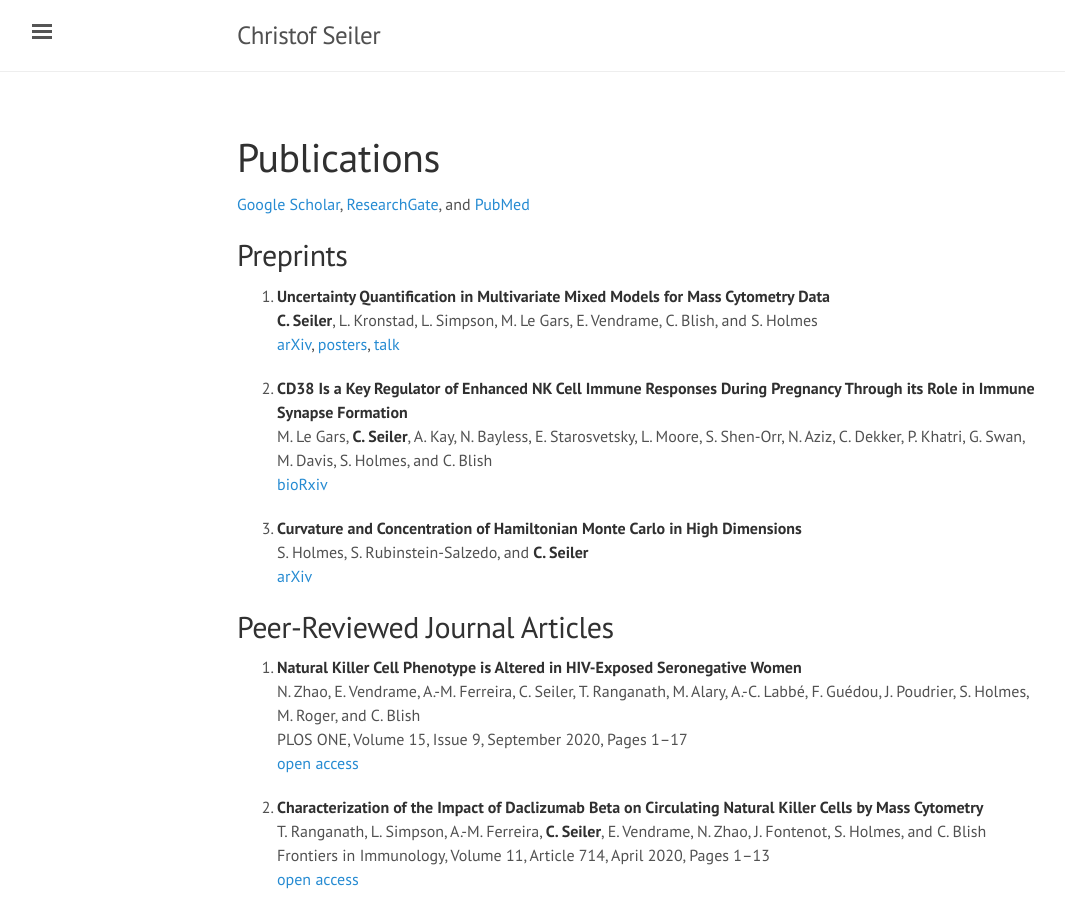
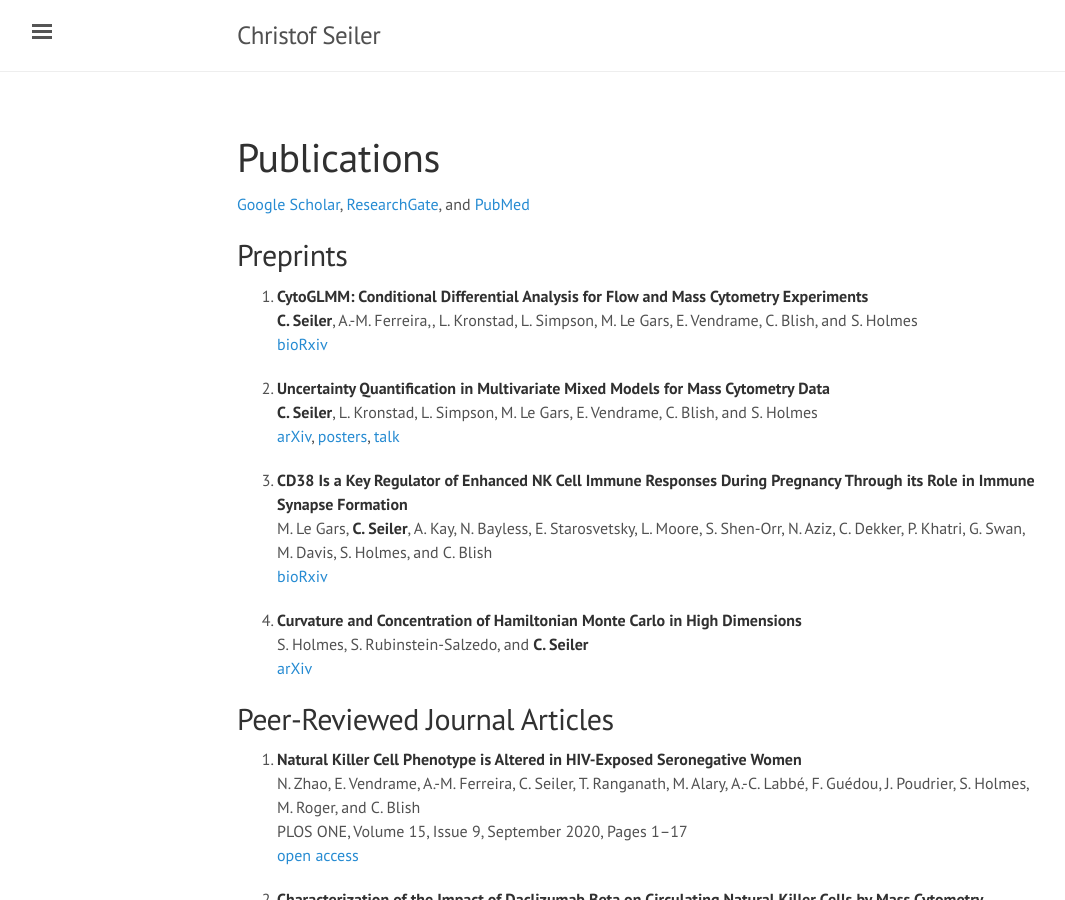
Before and after one commit to ChristofSeiler/ChristofSeiler.github.io, a Jekyll site: the page built from publications.md, in a window 1280 px wide and 900 px high. Shown: the whole window, without its empty margins (3-1068 px from the left). Built offline with Jekyll 4.4.1, drawn with Linux system fonts in a browser that asks for light colours.

Commit message:
added CytoGLMM paper

```diff
--- a/publications.md
+++ b/publications.md
@@ -7,15 +7,19 @@ title: Publications
 
 ## Preprints
 
-1. **Uncertainty Quantification in Multivariate Mixed Models for Mass Cytometry Data** <br>
+1. **CytoGLMM: Conditional Differential Analysis for Flow and Mass Cytometry Experiments** <br>
+**C. Seiler**, A.-M. Ferreira,, L. Kronstad, L. Simpson, M. Le Gars, E. Vendrame, C. Blish, and S. Holmes <br>
+[bioRxiv](https://www.biorxiv.org/content/10.1101/2020.12.09.417584v1)
+
+2. **Uncertainty Quantification in Multivariate Mixed Models for Mass Cytometry Data** <br>
 **C. Seiler**, L. Kronstad, L. Simpson, M. Le Gars, E. Vendrame, C. Blish, and S. Holmes <br>
 [arXiv](http://arxiv.org/abs/1903.07976), [posters](https://doi.org/10.5281/zenodo.2656626), [talk](https://doi.org/10.5281/zenodo.3524019)
 
-2. **CD38 Is a Key Regulator of Enhanced NK Cell Immune Responses During Pregnancy Through its Role in Immune Synapse Formation** <br>
+3. **CD38 Is a Key Regulator of Enhanced NK Cell Immune Responses During Pregnancy Through its Role in Immune Synapse Formation** <br>
 M. Le Gars, **C. Seiler**, A. Kay, N. Bayless, E. Starosvetsky, L. Moore, S. Shen-Orr, N. Aziz, C. Dekker, P. Khatri, G. Swan, M. Davis, S. Holmes, and C. Blish <br>
 [bioRxiv](https://doi.org/10.1101/349084)
 
-3. **Curvature and Concentration of Hamiltonian Monte Carlo in High Dimensions** <br>
+4. **Curvature and Concentration of Hamiltonian Monte Carlo in High Dimensions** <br>
 S. Holmes, S. Rubinstein-Salzedo, and **C. Seiler** <br>
 [arXiv](http://arxiv.org/abs/1407.1114)
 
```
Also changed, not shown: projects.md (+1 -1 lines), 1 other file.
